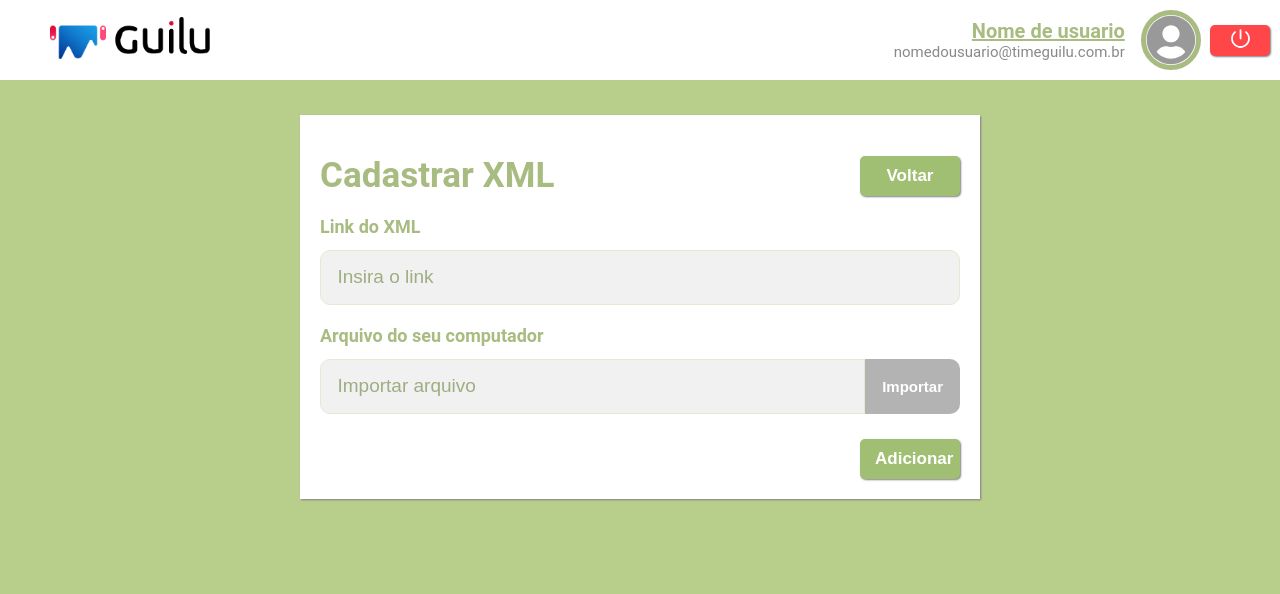
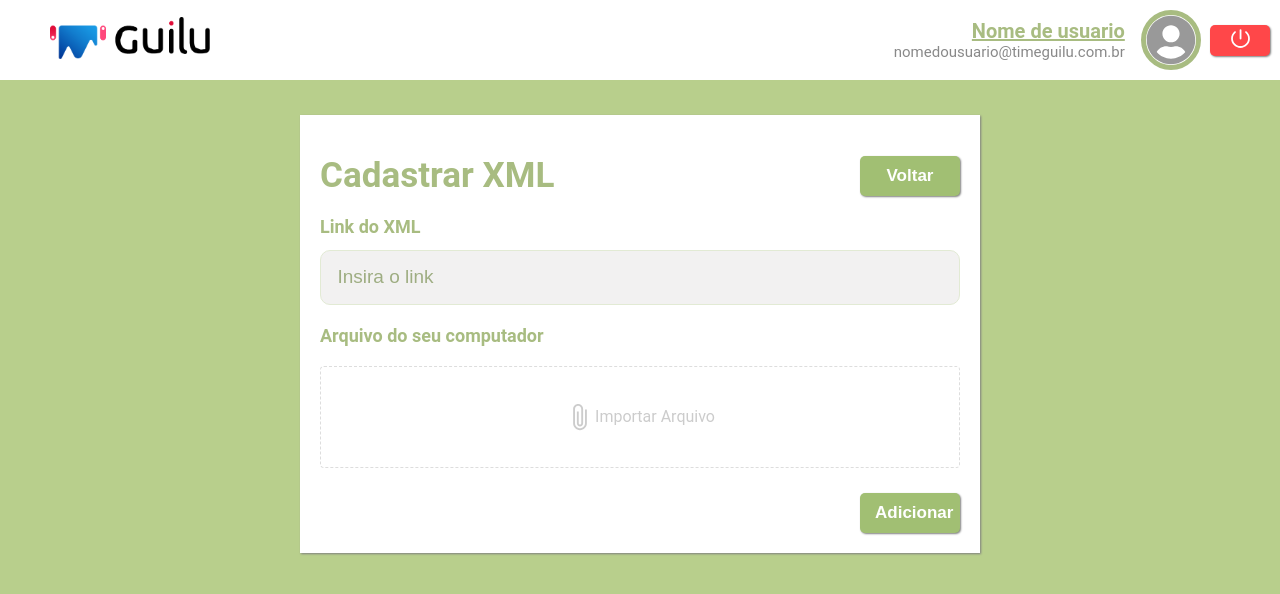
Before and after one commit to Carlosdantas485/AdminGuilu, a React (Create React App) app: page /NewXML in a window 1280 px wide. Shown: the top 594 px of the page. Built offline with nearby package versions, Linux system fonts and the light colour scheme.

Commit message:
V 0.1.3. -C- [ function button inport ]

```diff
--- a/src/Components/Upload/index.js
+++ b/src/Components/Upload/index.js
@@ -1,13 +1,14 @@
 import React, { Component } from 'react';
 
 import Dropzone from 'react-dropzone';
+import { IoMdAttach } from "react-icons/io";
 
 import { DropContainer, UploadMessager } from './styles';
 
 export default class Upload extends Component {
     render(){
         return (
-            <Dropzone accept="" onDropAccepted={()=> {}}>
+            <Dropzone accept="image/*" onDropAccepted={()=> {}}>
                 {({getRootProps, getInputProps, isDragActivate, isDragReject }) =>(
                     <DropContainer
                         { ...getRootProps()}
@@ -16,7 +17,8 @@ export default class Upload extends Component {
                     >
 
                         <input { ...getInputProps()}/>
-                        Importar
+                        <IoMdAttach color="#ccc" size="30"></IoMdAttach>
+                        Importar Arquivo
                     </DropContainer>
                 )}
             </Dropzone>
--- a/src/Components/Upload/styles.js
+++ b/src/Components/Upload/styles.js
@@ -1,4 +1,4 @@
-import styled,{css} from 'styled-components';
+import styled, { css } from 'styled-components';
 
 const dragActive = css`
     border-color:#78e5d5;
@@ -10,13 +10,18 @@ const dragReject = css`
 
 export const DropContainer= styled.div.attrs({className:"dropzone"})`
 
-    height: 100%;
+    height: 100px;
     width: 100%;
-    display:flex;
-    justify-content:center;
+    border-radius: 4px;
+    border: 1px dashed #ddd;
+    margin-top: 20px;
+    color: #ccc;
+
+    cursor:pointer;
+
+    display: flex;
+    justify-content: center;
     align-items: center;
-    border-radius: 4px;
-    cursor:pointer;
 
     transition: height 0.2s ease;
 
@@ -24,6 +29,6 @@ export const DropContainer= styled.div.attrs({className:"dropzone"})`
     ${props => props.isDragReject && dragReject};
 `;
 
-export const UploadMessager = styled.div`
+export const UploadMessager = styled.p`
 
 `;
--- a/src/pages/NewXML/index.js
+++ b/src/pages/NewXML/index.js
@@ -37,8 +37,7 @@ function XML() {
                                 <h3>Arquivo do seu computador</h3>
 
                                 <div className="inport">
-                                    <input type="text" placeholder=" Importar arquivo" ></input>
-                                    <button id="upload" ><Upload/></button>
+                                    <Upload/>
                                 </div>
                             </div>
                         </div>
--- a/src/pages/dashboard/styles.js
+++ b/src/pages/dashboard/styles.js
@@ -1,15 +1,17 @@
 import styled from 'styled-components';
 
 export const Container = styled.div`
+
     width:100%;
     height:100%;
-    background-color:white;
+    background-color:black;
     margin: 0;
 
     .container{
         display:flex;
         align-items: flex-end;
         flex-direction: column;
+
         img{
             width: 60%;
         }
@@ -25,14 +27,17 @@ export const Container = styled.div`
             font-size: 17px;
             background-color: #c4c4c4;
             color: white;
-
         }
 
         .back:hover{
             background-color: #b3b3b3;
             transition: 0.3s;
         }
+        .inports{
+        margin-top: 10px;
+    }
 
+    }
 
 `;
 
```
Lines whose indentation alone changed are shown as unchanged.
